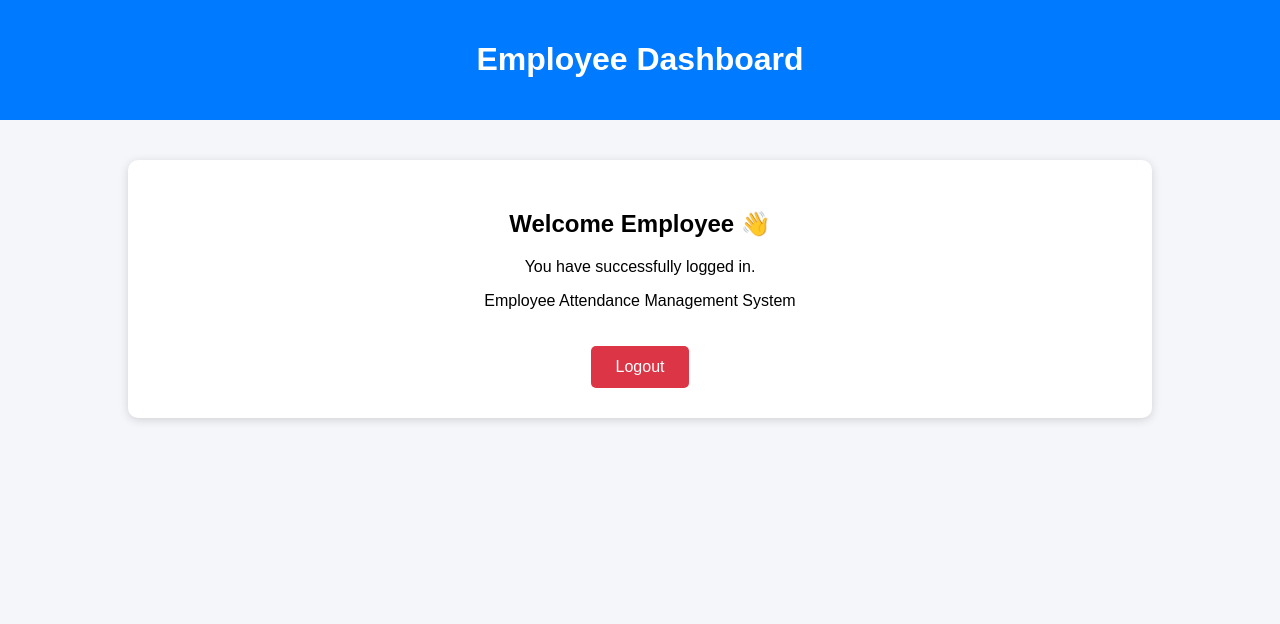
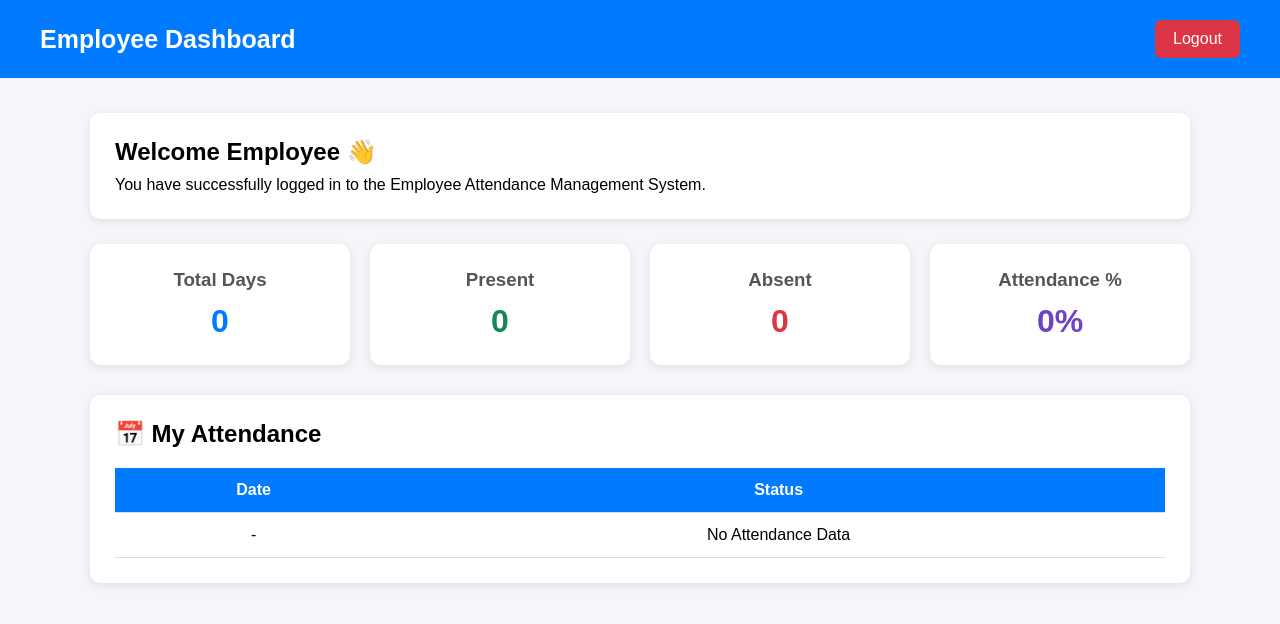
Before and after one commit to priya200606/Employee_Attendance_Management_System, a Flask app: page /employee_dashboard in a window 1280 px wide. Shown: the top 624 px of the page. Run offline with Flask 3, Linux system fonts and the light colour scheme.

Commit message:
Fix employee attendance login and dashboard

```diff
--- a/app.py
+++ b/app.py
@@ -5,15 +5,17 @@ app = Flask(__name__)
 
 app.secret_key = "employee_management_secret_key"
 
+
 # ---------------- HOME ----------------
 
 @app.route('/')
 def home():
     return render_template('index.html')
 
-# ---------------- LOGIN ----------------
 
-@app.route('/login', methods=['GET','POST'])
+# ---------------- ADMIN LOGIN ----------------
+
+@app.route('/login', methods=['GET', 'POST'])
 def login():
 
     if request.method == 'POST':
@@ -21,39 +23,49 @@ def login():
         username = request.form['username']
         password = request.form['password']
 
-
         if username == "admin" and password == "1234":
 
             session['admin'] = username
 
             return redirect('/dashboard')
 
-
         else:
-
             return "Invalid Username or Password"
-
 
     return render_template('login.html')
 
+
 # ---------------- EMPLOYEE LOGIN ----------------
 
-@app.route('/employee_login', methods=['GET','POST'])
+@app.route('/employee_login', methods=['GET', 'POST'])
 def employee_login():
 
     if request.method == 'POST':
 
-        username = request.form['username']
+        employee_id = request.form['username']
         password = request.form['password']
 
-        if username == "employee" and password == "1234":
+        if password == "1234":
 
-            session['employee'] = username
+            conn = sqlite3.connect('employee.db')
+            cur = conn.cursor()
 
-            return redirect('/employee_dashboard')
+            cur.execute(
+                "SELECT employee_id FROM employee WHERE employee_id=?",
+                (employee_id,)
+            )
 
-        else:
-            return "Invalid Employee Login"
+            employee = cur.fetchone()
+
+            conn.close()
+
+            if employee:
+
+                session['employee'] = employee_id
+
+                return redirect('/employee_dashboard')
+
+        return "Invalid Employee ID or Password"
 
     return render_template('employee_login.html')
 
@@ -62,38 +74,109 @@ def employee_login():
 
 @app.route('/employee_dashboard')
 def employee_dashboard():
-    return render_template('employee_dashboard.html')
 
-# ---------------- DASHBOARD ----------------
+    employee_id = session.get('employee')
+
+    total_days = 0
+    present = 0
+    absent = 0
+    percentage = 0
+    attendance = []
+
+    if employee_id:
+
+        conn = sqlite3.connect('employee.db')
+        cur = conn.cursor()
+
+        # Total Attendance
+        cur.execute(
+            "SELECT COUNT(*) FROM attendance WHERE employee_id=?",
+            (employee_id,)
+        )
+
+        total_days = cur.fetchone()[0]
+
+        # Present
+        cur.execute(
+            "SELECT COUNT(*) FROM attendance WHERE employee_id=? AND status='Present'",
+            (employee_id,)
+        )
+
+        present = cur.fetchone()[0]
+
+        # Absent
+        cur.execute(
+            "SELECT COUNT(*) FROM attendance WHERE employee_id=? AND status='Absent'",
+            (employee_id,)
+        )
+
+        absent = cur.fetchone()[0]
+
+        # Attendance Details
+        cur.execute(
+            "SELECT date, status FROM attendance WHERE employee_id=? ORDER BY date DESC",
+            (employee_id,)
+        )
+
+        attendance = cur.fetchall()
+
+        conn.close()
+
+        # Percentage
+        if total_days > 0:
+
+            percentage = round(
+                (present / total_days) * 100,
+                2
+            )
+
+    return render_template(
+        'employee_dashboard.html',
+        total_days=total_days,
+        present=present,
+        absent=absent,
+        percentage=percentage,
+        attendance=attendance
+    )
+
+
+# ---------------- ADMIN DASHBOARD ----------------
 
 @app.route('/dashboard')
 def dashboard():
 
-    conn = sqlite3.connect('attendance.db')
+    conn = sqlite3.connect('employee.db')
     cur = conn.cursor()
 
     # Total Employees
-    cur.execute("SELECT COUNT(*) FROM employee")
+    cur.execute(
+        "SELECT COUNT(*) FROM employee"
+    )
+
     total_employee = cur.fetchone()[0]
 
+    # Total Attendance
+    cur.execute(
+        "SELECT COUNT(*) FROM attendance"
+    )
 
-    # Total Attendance
-    cur.execute("SELECT COUNT(*) FROM attendance")
     total_attendance = cur.fetchone()[0]
 
+    # Present
+    cur.execute(
+        "SELECT COUNT(*) FROM attendance WHERE status='Present'"
+    )
 
-    # Present Count
-    cur.execute("SELECT COUNT(*) FROM attendance WHERE status='Present'")
     present = cur.fetchone()[0]
 
+    # Absent
+    cur.execute(
+        "SELECT COUNT(*) FROM attendance WHERE status='Absent'"
+    )
 
-    # Absent Count
-    cur.execute("SELECT COUNT(*) FROM attendance WHERE status='Absent'")
     absent = cur.fetchone()[0]
 
-
     conn.close()
-
 
     return render_template(
         'dashboard.html',
@@ -104,41 +187,40 @@ def dashboard():
     )
 
 
-
 # ---------------- ADD EMPLOYEE ----------------
 
-@app.route('/add_employee', methods=['GET','POST'])
+@app.route('/add_employee', methods=['GET', 'POST'])
 def add_employee():
 
     if request.method == 'POST':
 
+        employee_id = request.form['employee_id']
         name = request.form['name']
         email = request.form['email']
         department = request.form['department']
         mobile = request.form['mobile']
 
-
         conn = sqlite3.connect('employee.db')
         cur = conn.cursor()
 
-
         cur.execute("""
-        INSERT INTO employee
-        (name,email,department,mobile)
-        VALUES(?,?,?,?)
-        """,
-        (name,email,department,mobile))
-
+            INSERT INTO employee
+            (employee_id, name, email, department, mobile)
+            VALUES (?, ?, ?, ?, ?)
+        """, (
+            employee_id,
+            name,
+            email,
+            department,
+            mobile
+        ))
 
         conn.commit()
         conn.close()
 
-
         return redirect('/view_employees')
 
-
     return render_template('add_employee.html')
-
 
 
 # ---------------- VIEW EMPLOYEE ----------------
@@ -149,14 +231,13 @@ def view_employee():
     conn = sqlite3.connect('employee.db')
     cur = conn.cursor()
 
-
-    cur.execute("SELECT * FROM employee")
+    cur.execute(
+        "SELECT * FROM employee"
+    )
 
     employees = cur.fetchall()
 
-
     conn.close()
-
 
     return render_template(
         'view_employees.html',
@@ -164,54 +245,52 @@ def view_employee():
     )
 
 
-
 # ---------------- EDIT EMPLOYEE ----------------
 
-@app.route('/edit_employee/<int:id>', methods=['GET','POST'])
+@app.route('/edit_employee/<int:id>', methods=['GET', 'POST'])
 def edit_employee(id):
 
     conn = sqlite3.connect('employee.db')
     cur = conn.cursor()
 
-
     if request.method == 'POST':
 
+        employee_id = request.form['employee_id']
         name = request.form['name']
         email = request.form['email']
         department = request.form['department']
         mobile = request.form['mobile']
 
-
         cur.execute("""
-        UPDATE employee
-        SET name=?,
-            email=?,
-            department=?,
-            mobile=?
-        WHERE id=?
-        """,
-        (name,email,department,mobile,id))
-
+            UPDATE employee
+            SET employee_id=?,
+                name=?,
+                email=?,
+                department=?,
+                mobile=?
+            WHERE id=?
+        """, (
+            employee_id,
+            name,
+            email,
+            department,
+            mobile,
+            id
+        ))
 
         conn.commit()
         conn.close()
 
-
         return redirect('/view_employees')
-
-
 
     cur.execute(
         "SELECT * FROM employee WHERE id=?",
         (id,)
     )
 
-
     employee = cur.fetchone()
 
-
     conn.close()
-
 
     return render_template(
         'edit_employee.html',
@@ -219,15 +298,13 @@ def edit_employee(id):
     )
 
 
-
 # ---------------- MARK ATTENDANCE ----------------
 
-@app.route('/mark_attendance', methods=['GET','POST'])
+@app.route('/mark_attendance', methods=['GET', 'POST'])
 def mark_attendance():
 
-    conn = sqlite3.connect('attendance.db')
+    conn = sqlite3.connect('employee.db')
     cur = conn.cursor()
-
 
     if request.method == 'POST':
 
@@ -235,31 +312,28 @@ def mark_attendance():
         date = request.form['date']
         status = request.form['status']
 
-
         cur.execute("""
-        INSERT INTO attendance
-        (employee_id, date, status)
-        VALUES(?,?,?)
-        """,
-        (employee_id, date, status))
-
+            INSERT INTO attendance
+            (employee_id, date, status)
+            VALUES (?, ?, ?)
+        """, (
+            employee_id,
+            date,
+            status
+        ))
 
         conn.commit()
-
         conn.close()
-
 
         return redirect('/attendance_report')
 
-
-
-    cur.execute("SELECT * FROM employee")
+    cur.execute(
+        "SELECT * FROM employee"
+    )
 
     employees = cur.fetchall()
 
-
     conn.close()
-
 
     return render_template(
         'mark_attendance.html',
@@ -275,21 +349,13 @@ def attendance_report():
     conn = sqlite3.connect('employee.db')
     cur = conn.cursor()
 
+    cur.execute(
+        "SELECT * FROM attendance"
+    )
 
-    try:
-
-        cur.execute("SELECT * FROM attendance")
-
-        attendance = cur.fetchall()
-
-
-    except:
-
-        attendance = []
-
+    attendance = cur.fetchall()
 
     conn.close()
-
 
     return render_template(
         'attendance_report.html',
@@ -299,7 +365,7 @@ def attendance_report():
 
 # ---------------- SEARCH EMPLOYEE ----------------
 
-@app.route('/search_employee', methods=['GET','POST'])
+@app.route('/search_employee', methods=['GET', 'POST'])
 def search_employee():
 
     employees = []
@@ -308,34 +374,30 @@ def search_employee():
 
         employee_id = request.form['employee_id']
 
-
-        conn = sqlite3.connect('attendance.db')
+        conn = sqlite3.connect('employee.db')
         cur = conn.cursor()
-
 
         cur.execute(
             "SELECT * FROM employee WHERE employee_id=?",
             (employee_id,)
         )
 
-
         employees = cur.fetchall()
 
-
         conn.close()
-
 
     return render_template(
         'search_employee.html',
         employees=employees
     )
 
+
 # ---------------- DELETE EMPLOYEE ----------------
 
 @app.route('/delete_employee/<int:id>')
 def delete_employee(id):
 
-    conn = sqlite3.connect('attendance.db')
+    conn = sqlite3.connect('employee.db')
     cur = conn.cursor()
 
     cur.execute(
@@ -348,17 +410,20 @@ def delete_employee(id):
 
     return redirect('/view_employees')
 
+
 # ---------------- LOGOUT ----------------
 
 @app.route('/logout')
 def logout():
 
     session.pop('admin', None)
+    session.pop('employee', None)
 
     return redirect('/login')
 
+
 # ---------------- RUN APP ----------------
 
-if __name__ == "__main__":
+if __name__ == '__main__':
 
     app.run(debug=True)
--- a/templates/employee_dashboard.html
+++ b/templates/employee_dashboard.html
@@ -1,43 +1,147 @@
 <!DOCTYPE html>
-<html>
+<html lang="en">
 <head>
+    <meta charset="UTF-8">
+    <meta name="viewport" content="width=device-width, initial-scale=1.0">
+
     <title>Employee Dashboard</title>
 
     <style>
+        * {
+            box-sizing: border-box;
+            margin: 0;
+            padding: 0;
+            font-family: Arial, sans-serif;
+        }
+
         body {
-            margin: 0;
-            font-family: Arial, sans-serif;
             background: #f4f6f9;
         }
 
         .header {
             background: #007bff;
             color: white;
-            padding: 20px;
-            text-align: center;
+            padding: 20px 40px;
+            display: flex;
+            justify-content: space-between;
+            align-items: center;
+        }
+
+        .header h1 {
+            font-size: 25px;
+        }
+
+        .logout {
+            background: #dc3545;
+            color: white;
+            text-decoration: none;
+            padding: 10px 18px;
+            border-radius: 6px;
         }
 
         .container {
-            width: 80%;
-            margin: 40px auto;
+            width: 90%;
+            max-width: 1100px;
+            margin: 35px auto;
+        }
+
+        .welcome {
+            background: white;
+            padding: 25px;
+            border-radius: 10px;
+            box-shadow: 0 2px 10px rgba(0,0,0,0.10);
+            margin-bottom: 25px;
+        }
+
+        .welcome h2 {
+            margin-bottom: 10px;
+        }
+
+        .cards {
+            display: grid;
+            grid-template-columns: repeat(4, 1fr);
+            gap: 20px;
+            margin-bottom: 30px;
         }
 
         .card {
             background: white;
-            padding: 30px;
+            padding: 25px;
+            border-radius: 10px;
             text-align: center;
-            border-radius: 10px;
-            box-shadow: 0 2px 10px rgba(0,0,0,0.15);
+            box-shadow: 0 2px 10px rgba(0,0,0,0.10);
         }
 
-        .btn {
-            display: inline-block;
-            padding: 12px 25px;
-            margin-top: 20px;
-            background: #dc3545;
+        .card h3 {
+            color: #555;
+            margin-bottom: 12px;
+        }
+
+        .number {
+            font-size: 32px;
+            font-weight: bold;
+            color: #007bff;
+        }
+
+        .present {
+            color: #198754;
+        }
+
+        .absent {
+            color: #dc3545;
+        }
+
+        .percentage {
+            color: #6f42c1;
+        }
+
+        .attendance {
+            background: white;
+            padding: 25px;
+            border-radius: 10px;
+            box-shadow: 0 2px 10px rgba(0,0,0,0.10);
+        }
+
+        .attendance h2 {
+            margin-bottom: 20px;
+        }
+
+        table {
+            width: 100%;
+            border-collapse: collapse;
+        }
+
+        th, td {
+            padding: 13px;
+            text-align: center;
+            border-bottom: 1px solid #ddd;
+        }
+
+        th {
+            background: #007bff;
             color: white;
-            text-decoration: none;
-            border-radius: 5px;
+        }
+
+        .status-present {
+            color: #198754;
+            font-weight: bold;
+        }
+
+        .status-absent {
+            color: #dc3545;
+            font-weight: bold;
+        }
+
+        @media (max-width: 800px) {
+            .cards {
+                grid-template-columns: repeat(2, 1fr);
+            }
+        }
+
+        @media (max-width: 500px) {
+            .cards {
+                grid-template-columns: 1fr;
+            }
         }
     </style>
 </head>
@@ -46,19 +150,71 @@
 
     <div class="header">
         <h1>Employee Dashboard</h1>
+
+        <a href="/logout" class="logout">
+            Logout
+        </a>
     </div>
 
     <div class="container">
 
-        <div class="card">
+        <div class="welcome">
             <h2>Welcome Employee 👋</h2>
 
-            <p>You have successfully logged in.</p>
+            <p>
+                You have successfully logged in to the
+                Employee Attendance Management System.
+            </p>
+        </div>
 
-            <p>Employee Attendance Management System</p>
+        <div class="cards">
 
-            <a href="/logout" class="btn">Logout</a>
+            <div class="card">
+                <h3>Total Days</h3>
+                <div class="number">0</div>
+            </div>
+
+            <div class="card">
+                <h3>Present</h3>
+                <div class="number present">0</div>
+            </div>
+
+            <div class="card">
+                <h3>Absent</h3>
+                <div class="number absent">0</div>
+            </div>
+
+            <div class="card">
+                <h3>Attendance %</h3>
+                <div class="number percentage">0%</div>
+            </div>
+
         </div>
+
+        <div class="attendance">
+
+            <h2>📅 My Attendance</h2>
+
+            <table>
+
+                <thead>
+                    <tr>
+                        <th>Date</th>
+                        <th>Status</th>
+                    </tr>
+                </thead>
+
+                <tbody>
+                    <tr>
+                        <td>-</td>
+                        <td>No Attendance Data</td>
+                    </tr>
+                </tbody>
+
+            </table>
+
+        </div>
+
     </div>
 
 </body>
--- a/templates/mark_attendance.html
+++ b/templates/mark_attendance.html
@@ -61,8 +61,8 @@ Select Employee
 
 {% for emp in employees %}
 
-<option value="{{ emp[0] }}">
-{{ emp[0] }} - {{ emp[1] }}
+<option value="{{ emp[1] }}">
+    {{ emp[1] }} - {{ emp[2] }}
 </option>
 
 {% endfor %}
```
